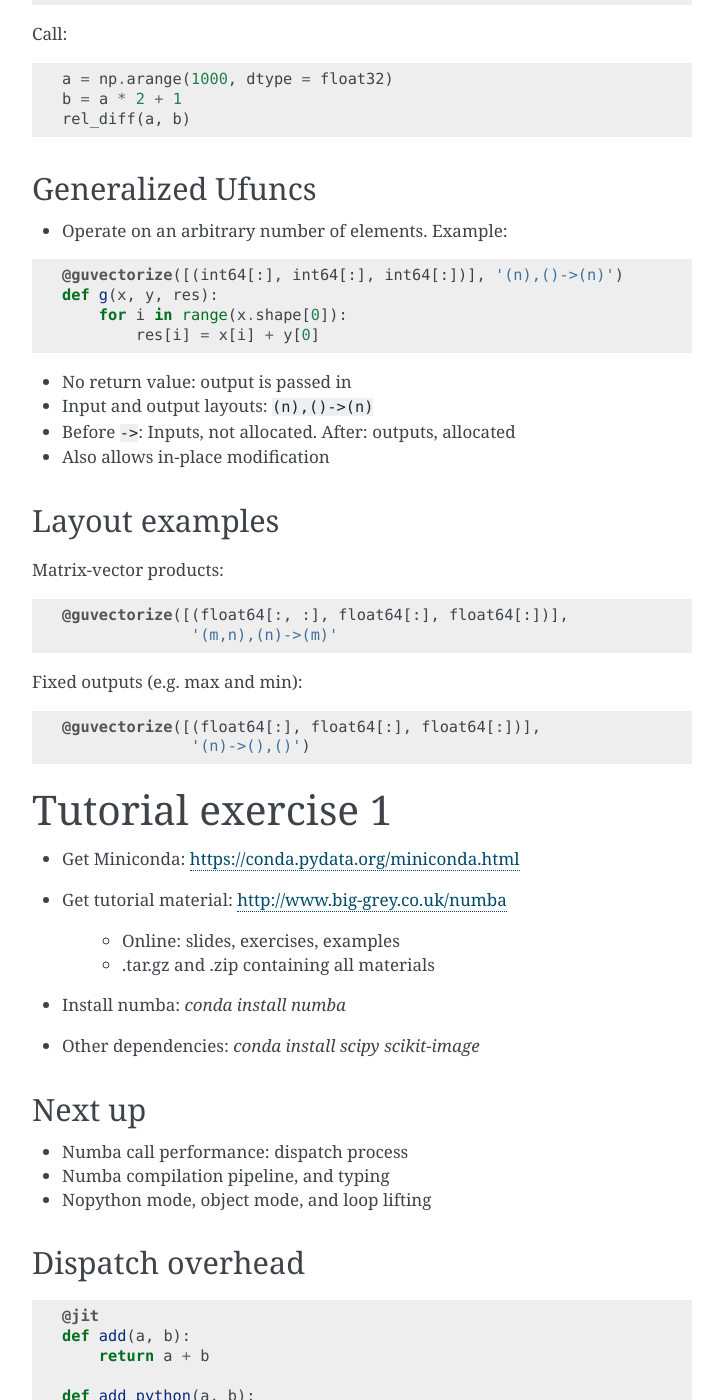
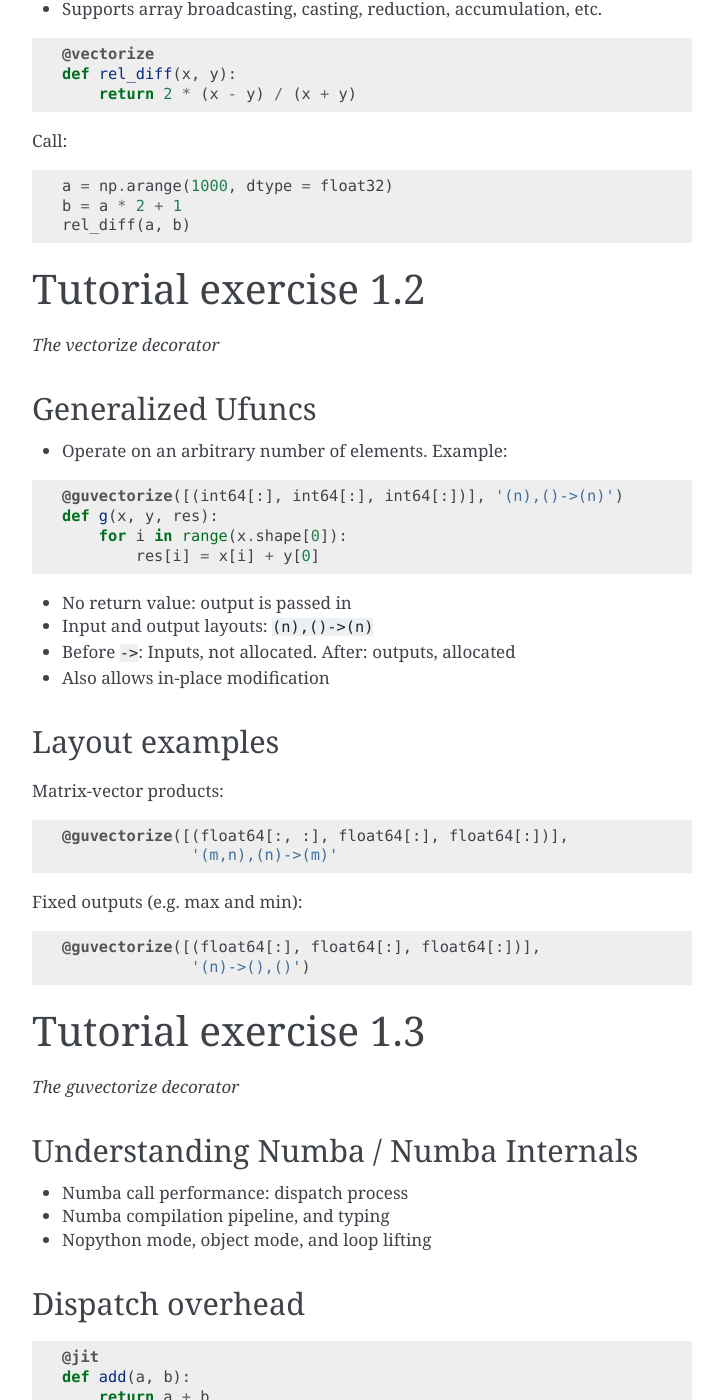
Before and after one commit to gmarkall/tutorials, a Sphinx documentation site: the page built from pycon-uk-2015/slides/source/index.rst, in a window 1280 px wide and 1400 px high, scrolled down 5286 px. Shown: the whole window, without its empty margins (388-1111 px from the left). Built offline with Sphinx 7.4.7, drawn with Linux system fonts in a browser that asks for light colours; formulas are drawn with MathJax 3; some of the changed text lies outside the part shown.

Commit message:
Insert exercise points

```diff
--- a/pycon-uk-2015/slides/source/index.rst
+++ b/pycon-uk-2015/slides/source/index.rst
@@ -193,6 +193,12 @@
 * See reference manual: http://numba.pydata.org/numba-doc/0.19.1/reference/numpysupported.html
 
 
+Tutorial exercise 1.1
+=====================
+
+`The jit decorator`
+
+
 Writing Ufuncs
 --------------
 
@@ -212,6 +218,12 @@
     a = np.arange(1000, dtype = float32)
     b = a * 2 + 1
     rel_diff(a, b)
+
+
+Tutorial exercise 1.2
+=====================
+
+`The vectorize decorator`
 
 
 Generalized Ufuncs
@@ -250,20 +262,14 @@
                   '(n)->(),()')
 
 
-Tutorial exercise 1
-===================
+Tutorial exercise 1.3
+=====================
 
-- Get Miniconda: https://conda.pydata.org/miniconda.html
-- Get tutorial material: http://www.big-grey.co.uk/numba
+`The guvectorize decorator`
 
-    + Online: slides, exercises, examples
-    + .tar.gz and .zip containing all materials
 
-- Install numba: `conda install numba`
-- Other dependencies: `conda install scipy scikit-image`
-
-Next up
--------
+Understanding Numba / Numba Internals
+-------------------------------------
 
 * Numba call performance: dispatch process
 * Numba compilation pipeline, and typing
@@ -380,6 +386,11 @@
 * Treating a variable as an array in one place and a scalar in another
 
 
+Tutorial Exercise 2.1
+=====================
+
+`Inspection`
+
 Interpreting Type Errors
 ------------------------
 
@@ -457,6 +468,11 @@
   - All types and functions used must be supported
 * Force nopython mode with `@jit(nopython=True)`
 
+Tutorial exercise 2.2
+=====================
+
+`Compilation modes`
+
 
 Loop lifting
 ------------
@@ -480,19 +496,10 @@
          return sum
 
 
-Inspecting compiled code
-------------------------
+Tutorial Exercise 2.3
+=====================
 
-* `inspect_types()`
-* `inspect_llvm()`
-* `inspect_asm()`
-* Command line tool: `numba --annotate-html`
-
-    - shows types and loop lifting
-
-
-Tutorial exercise 2
-===================
+`Loop Lifting`
 
 
 Example codes
```
Also changed, not shown: other parts of pycon-uk-2015/slides/source/index.rst (+14 -0 lines).
